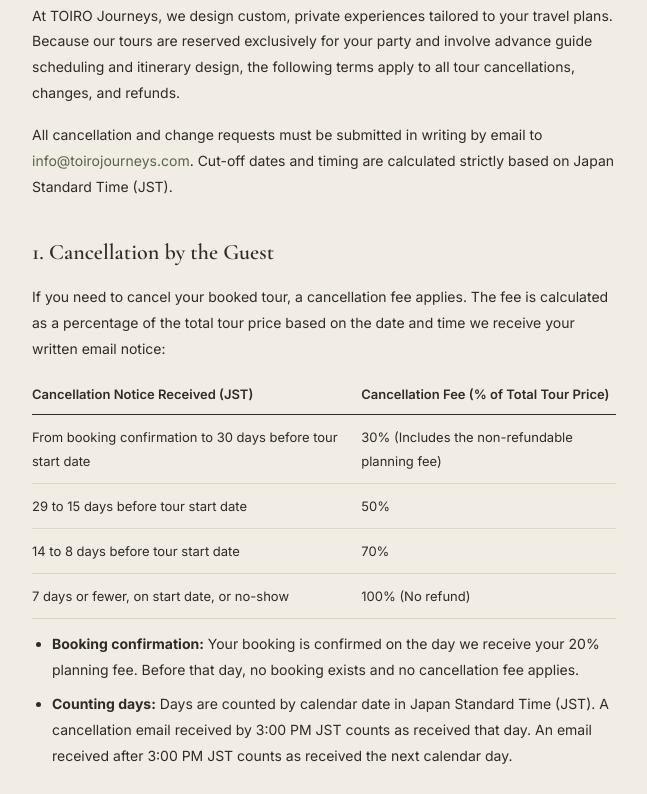
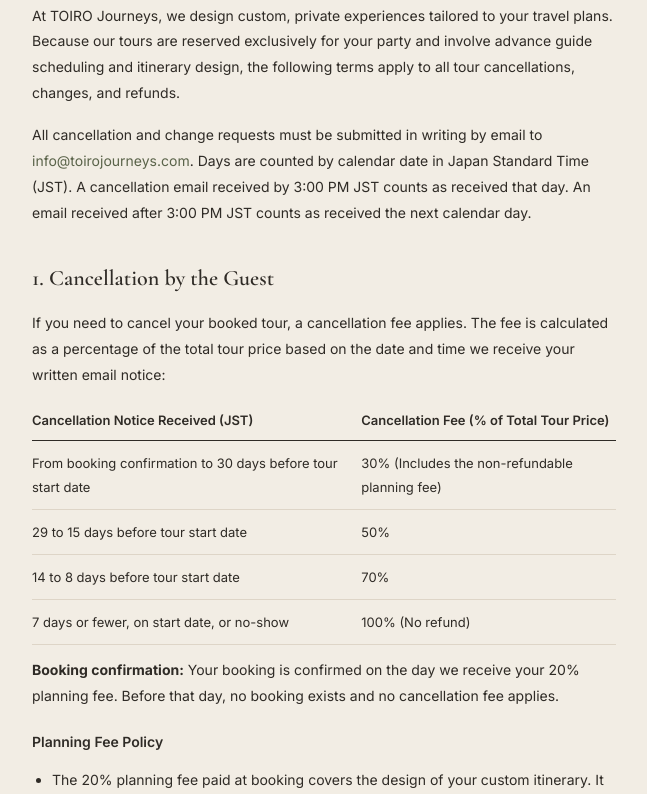
Before and after one commit to TomiPaajanen/hikari-website-tourist, a Next.js app: page /cancellation in a window 1280 px wide. Shown: the part 220-1014 px from the top of the page, without its empty margins (316-963 px from the left). Built offline with nearby package versions, Linux system fonts and the light colour scheme; a web font is replaced by a local one.

Commit message:
docs(legal): move JST cut-off rule, rename deposit to planning fee, update partner sharing

```diff
--- a/src/app/cancellation/page.tsx
+++ b/src/app/cancellation/page.tsx
@@ -21,8 +21,9 @@ export default function CancellationPage() {
         terms apply to all tour cancellations, changes, and refunds.
       </p>
       <p>
-        All cancellation and change requests must be submitted in writing by email to {contactEmail}. Cut-off dates
-        and timing are calculated strictly based on Japan Standard Time (JST).
+        All cancellation and change requests must be submitted in writing by email to {contactEmail}. Days are
+        counted by calendar date in Japan Standard Time (JST). A cancellation email received by 3:00 PM JST counts as
+        received that day. An email received after 3:00 PM JST counts as received the next calendar day.
       </p>
 
       <LegalSection title="1. Cancellation by the Guest">
@@ -46,24 +47,15 @@ export default function CancellationPage() {
             ))}
           </tbody>
         </table>
-        <LegalList
-          items={[
-            <>
-              <b>Booking confirmation:</b> Your booking is confirmed on the day we receive your 20% planning fee.
-              Before that day, no booking exists and no cancellation fee applies.
-            </>,
-            <>
-              <b>Counting days:</b> Days are counted by calendar date in Japan Standard Time (JST). A cancellation
-              email received by 3:00 PM JST counts as received that day. An email received after 3:00 PM JST counts as
-              received the next calendar day.
-            </>,
-          ]}
-        />
+        <p>
+          <b>Booking confirmation:</b> Your booking is confirmed on the day we receive your 20% planning fee. Before
+          that day, no booking exists and no cancellation fee applies.
+        </p>
 
         <h3 className="mt-2 font-semibold">Planning Fee Policy</h3>
         <LegalList
           items={[
-            "The 20% deposit paid at booking is a dedicated planning fee covering the design of your custom itinerary. It is non-refundable in any case of customer cancellation.",
+            "The 20% planning fee paid at booking covers the design of your custom itinerary. It is non-refundable in any case of customer cancellation.",
             "The planning fee counts directly toward the total cancellation fee shown above—it is not charged on top of it.",
             "If you have paid more than the applicable cancellation fee at the time of cancellation, we will refund the difference.",
             "If the fee is higher than the amount you have paid so far, the remaining difference will be charged to the credit card used at booking.",
--- a/src/app/privacy/page.tsx
+++ b/src/app/privacy/page.tsx
@@ -60,7 +60,7 @@ export default function PrivacyPage() {
             "To send you our free guide and, if you sign up, emails about our tours, including our spring 2027 announcements.",
             "To communicate with you regarding tour inquiries, custom itinerary designs, and booking confirmations.",
             "To deliver on-site private guiding services in Japan tailored to your group's needs.",
-            "To process payments, deposits, and refunds securely.",
+            "To process payments, planning fees, and refunds securely.",
             "To make optional third-party reservations (such as local restaurant bookings, activity tickets, or tea ceremonies) on your behalf at your request.",
             "To improve website functionality, customer service, and user experience.",
           ]}
@@ -81,8 +81,14 @@ export default function PrivacyPage() {
               processors (e.g., Stripe) to complete payment transactions.
             </>,
             <>
-              <b>Partner Guides:</b> Our co-founder and partner Hikari works with us as an independent guide and
-              receives the information needed to plan and deliver your tour.
+              <b>Operating Partner:</b> Our co-founder and operating partner, Hikari, is involved in all aspects of
+              running TOIRO Journeys, including administration. She has access to the information you give us for
+              these purposes.
+            </>,
+            <>
+              <b>Guides and Other Contractors:</b> We work with independent guides and other contractors who help
+              deliver tours or support our operations. They receive only the information they need for their task,
+              must keep it confidential, and may not use it for their own purposes.
             </>,
             <>
               <b>Local Suppliers:</b> Relevant details (e.g., guest names or dietary requirements) shared with local
```
